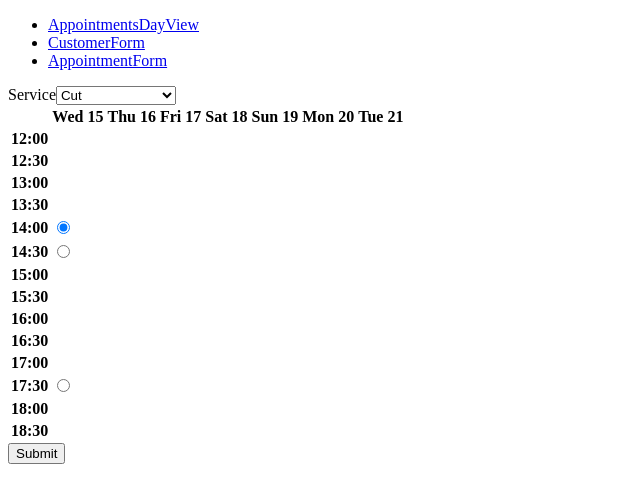
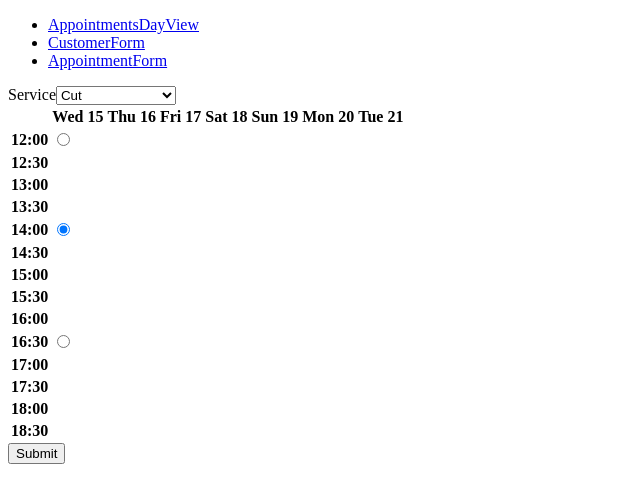
Before and after one commit to aleksandr-kiliushin/react-test-driven-development, a React app: page /appointment-form in a window 1280 px wide. Shown: the top 502 px of the page, without its empty margins (0-640 px from the left). Built offline with nearby package versions, Linux system fonts and the light colour scheme.

Commit message:
ch2-cleanup: Refactor tests

```diff
--- a/src/sampleData/someTimeSlots.ts
+++ b/src/sampleData/someTimeSlots.ts
@@ -1,19 +1,27 @@
 const aTimeSlotTodayAt_14_00 = new Date()
 aTimeSlotTodayAt_14_00.setHours(14)
 aTimeSlotTodayAt_14_00.setMinutes(0)
+aTimeSlotTodayAt_14_00.setSeconds(0)
+aTimeSlotTodayAt_14_00.setMilliseconds(0)
 
 const aTimeSlotTodayAt_16_30 = new Date()
-aTimeSlotTodayAt_16_30.setHours(16, 0, 0, 0)
-aTimeSlotTodayAt_16_30.setHours(16, 30, 0, 0)
+aTimeSlotTodayAt_16_30.setHours(16)
+aTimeSlotTodayAt_16_30.setMinutes(30)
+aTimeSlotTodayAt_16_30.setSeconds(0)
+aTimeSlotTodayAt_16_30.setMilliseconds(0)
 
 const aTimeSlotTomorrowAt_12_00 = new Date()
 aTimeSlotTomorrowAt_12_00.setDate(new Date().getDate() + 1)
 aTimeSlotTomorrowAt_12_00.setHours(12)
 aTimeSlotTomorrowAt_12_00.setMinutes(0)
+aTimeSlotTomorrowAt_12_00.setSeconds(0)
+aTimeSlotTomorrowAt_12_00.setMilliseconds(0)
 
 const aTimeSlotInAWeekAt_17_30 = new Date()
 aTimeSlotInAWeekAt_17_30.setDate(new Date().getDate() + 6)
 aTimeSlotInAWeekAt_17_30.setHours(17)
 aTimeSlotInAWeekAt_17_30.setMinutes(30)
+aTimeSlotInAWeekAt_17_30.setSeconds(0)
+aTimeSlotInAWeekAt_17_30.setMilliseconds(0)
 
 export { aTimeSlotTodayAt_14_00, aTimeSlotTodayAt_16_30, aTimeSlotTomorrowAt_12_00, aTimeSlotInAWeekAt_17_30 }
--- a/src/views/App.tsx
+++ b/src/views/App.tsx
@@ -3,6 +3,7 @@ import { Link, Route, Routes } from "react-router-dom"
 
 import { TODO_MAKE_DATE_RANDOM_TOO_randomAppointments } from "#sampleData/randomAppointments"
 import { aCustomer1 } from "#sampleData/someCustomers"
+import { aTimeSlotTodayAt_14_00, aTimeSlotTodayAt_16_30, aTimeSlotTomorrowAt_12_00 } from "#sampleData/someTimeSlots"
 
 import { AppointmentForm } from "./AppointmentForm"
 import { AppointmentsDayView } from "./AppointmentsDayView"
@@ -44,11 +45,7 @@ export const App: React.FC = () => {
           element={
             <AppointmentForm
               availableServiceNames={["Cut", "Blow-dry", "Cut & color", "Beard trim", "Cut & beard trim", "Extensions"]}
-              availableTimeSlots={[
-                { startsAt: new Date().setHours(14, 0, 0, 0) },
-                { startsAt: new Date().setHours(14, 30, 0, 0) },
-                { startsAt: new Date().setHours(17, 30, 0, 0) },
-              ]}
+              availableTimeSlots={[aTimeSlotTodayAt_14_00, aTimeSlotTodayAt_16_30, aTimeSlotTomorrowAt_12_00]}
               onSubmit={(formValues) => {
                 console.log(JSON.stringify(formValues, null, 2))
               }}
--- a/src/views/AppointmentForm/RadioButton.tsx
+++ b/src/views/AppointmentForm/RadioButton.tsx
@@ -1,39 +1,39 @@
 import React from "react"
 
-export type TimeSlot = {
-  startsAt: number
-}
+import { IAppointment } from "#types/IAppointment"
 
 interface IProps {
-  availableTimeSlots: TimeSlot[]
-  date: number
-  selectedSlotTimestamp: number | null
-  setSelectedSlotTimestamp: React.Dispatch<React.SetStateAction<number | null>>
-  slotTimestamp: TimeSlot["startsAt"]
+  availableTimeSlots: IAppointment["timeSlot"][]
+  date: Date
+  selectedTimeSlot: Date | null
+  setSelectedTimeSlot: React.Dispatch<React.SetStateAction<Date | null>>
+  slotTimestamp: IAppointment["timeSlot"]
 }
 
 export const RadioButton: React.FC<IProps> = ({
   availableTimeSlots,
   date,
-  selectedSlotTimestamp,
-  setSelectedSlotTimestamp,
+  selectedTimeSlot,
+  setSelectedTimeSlot,
   slotTimestamp,
 }) => {
   const anAppointmenTimestamp = new Date(date)
   anAppointmenTimestamp.setHours(new Date(slotTimestamp).getHours())
   anAppointmenTimestamp.setMinutes(new Date(slotTimestamp).getMinutes())
 
-  const isChecked = selectedSlotTimestamp === slotTimestamp
+  if (selectedTimeSlot === null) return null
 
-  if (availableTimeSlots.some((aSlot) => aSlot.startsAt === anAppointmenTimestamp.valueOf())) {
+  const isChecked = selectedTimeSlot.toString() === slotTimestamp.toString()
+
+  if (availableTimeSlots.some((aSlot) => aSlot.toString() === anAppointmenTimestamp.toString())) {
     return (
       <td>
         <input
           checked={isChecked}
           name="startsAt"
-          onChange={(event) => setSelectedSlotTimestamp(parseInt(event.target.value))}
+          onChange={(event) => setSelectedTimeSlot(new Date(parseInt(event.target.value)))}
           type="radio"
-          value={anAppointmenTimestamp.valueOf().toString()}
+          value={anAppointmenTimestamp.toString()}
         />
       </td>
     )
--- a/src/views/AppointmentForm/TimeSlotTable.tsx
+++ b/src/views/AppointmentForm/TimeSlotTable.tsx
@@ -1,6 +1,8 @@
 import React from "react"
 
-import { RadioButton, TimeSlot } from "./RadioButton"
+import { IAppointment } from "#types/IAppointment"
+
+import { RadioButton } from "./RadioButton"
 
 const getDailyTimeSlots = ({
   salonClosesAt,
@@ -8,38 +10,38 @@ const getDailyTimeSlots = ({
 }: {
   salonClosesAt: number
   salonOpensAt: number
-}): number[] => {
+}): Date[] => {
   const totalSlots = (salonClosesAt - salonOpensAt) * 2
   const startTime = new Date().setHours(salonOpensAt, 0, 0, 0)
   const increment = 30 * 60 * 1000
   return Array(totalSlots)
-    .fill([startTime])
-    .reduce((acc, _, i) => acc.concat([startTime + i * increment]))
+    .fill([new Date(startTime)])
+    .reduce((acc, _, i) => acc.concat([new Date(startTime + i * increment)]))
 }
 
-const getWeeklyDateValues = ({ startDate }: { startDate: Date }): number[] => {
+const getWeeklyDateValues = ({ startDate }: { startDate: Date }): Date[] => {
   const midnight = new Date(startDate).setHours(0, 0, 0, 0)
   const increment = 24 * 60 * 60 * 1000
   return Array(7)
-    .fill([midnight])
-    .reduce((acc, _, i) => acc.concat([midnight + i * increment]))
+    .fill([new Date(midnight)])
+    .reduce((acc, _, i) => acc.concat([new Date(midnight + i * increment)]))
 }
 
-const timestampToTimeString = (timestamp: number) => {
-  return new Date(timestamp).toTimeString().substring(0, 5)
+const timestampToTimeString = (timestamp: Date) => {
+  return timestamp.toTimeString().substring(0, 5)
 }
 
-const shortenDate = ({ timestamp }: { timestamp: number }) => {
-  const [day, , dayOfMonth] = new Date(timestamp).toDateString().split(" ")
+const shortenDate = ({ aDate }: { aDate: Date }) => {
+  const [day, , dayOfMonth] = aDate.toDateString().split(" ")
   return `${day} ${dayOfMonth}`
 }
 
 interface IProps {
-  availableTimeSlots: TimeSlot[]
+  availableTimeSlots: IAppointment["timeSlot"][]
   salonClosesAt: number
   salonOpensAt: number
-  selectedSlotTimestamp: number | null
-  setSelectedSlotTimestamp: React.Dispatch<React.SetStateAction<number | null>>
+  selectedTimeSlot: Date | null
+  setSelectedTimeSlot: React.Dispatch<React.SetStateAction<Date | null>>
   today: Date
 }
 
@@ -47,8 +49,8 @@ export const TimeSlotTable: React.FC<IProps> = ({
   availableTimeSlots,
   salonClosesAt,
   salonOpensAt,
-  selectedSlotTimestamp,
-  setSelectedSlotTimestamp,
+  selectedTimeSlot,
+  setSelectedTimeSlot,
   today,
 }) => {
   const theFollowingWeekDatesTimestamps = getWeeklyDateValues({ startDate: today })
@@ -59,23 +61,23 @@ export const TimeSlotTable: React.FC<IProps> = ({
       <thead>
         <tr>
           <th />
-          {theFollowingWeekDatesTimestamps.map((aDateTimestamp) => {
-            return <th key={aDateTimestamp}>{shortenDate({ timestamp: aDateTimestamp })}</th>
+          {theFollowingWeekDatesTimestamps.map((aDate) => {
+            return <th key={aDate.toString()}>{shortenDate({ aDate })}</th>
           })}
         </tr>
       </thead>
       <tbody>
         {timeSlotsTimestamps.map((aTimestamp) => (
-          <tr key={aTimestamp}>
+          <tr key={aTimestamp.toString()}>
             <th>{timestampToTimeString(aTimestamp)}</th>
-            {theFollowingWeekDatesTimestamps.map((date) => {
+            {theFollowingWeekDatesTimestamps.map((aDate) => {
               return (
                 <RadioButton
                   availableTimeSlots={availableTimeSlots}
-                  date={date}
-                  key={date.toString()}
-                  selectedSlotTimestamp={selectedSlotTimestamp}
-                  setSelectedSlotTimestamp={setSelectedSlotTimestamp}
+                  date={aDate}
+                  key={aDate.toString()}
+                  selectedTimeSlot={selectedTimeSlot}
+                  setSelectedTimeSlot={setSelectedTimeSlot}
                   slotTimestamp={aTimestamp}
                 />
               )
--- a/src/views/AppointmentForm/index.tsx
+++ b/src/views/AppointmentForm/index.tsx
@@ -1,15 +1,16 @@
 import React from "react"
 
-import { TimeSlot } from "./RadioButton"
+import { IAppointment } from "#types/IAppointment"
+
 import { TimeSlotTable } from "./TimeSlotTable"
 
 export type IFieldName = "serviceName"
 
 interface IProps {
-  availableTimeSlots: TimeSlot[]
+  availableTimeSlots: IAppointment["timeSlot"][]
   availableServiceNames: string[]
   defaultServiceName: string
-  onSubmit(formValues: { serviceName: string; slotTimestamp: string }): void
+  onSubmit(formValues: { serviceName: string; timeSlot: string }): void
   salonClosesAt: number
   salonOpensAt: number
   today: Date
@@ -25,17 +26,15 @@ export const AppointmentForm: React.FC<IProps> = ({
   today,
 }) => {
   const [selectedServiceName, setSelectedServiceName] = React.useState<string>(defaultServiceName)
-  const [selectedSlotTimestamp, setSelectedSlotTimestamp] = React.useState<number | null>(
-    availableTimeSlots[0]?.startsAt || null
-  )
+  const [selectedTimeSlot, setSelectedTimeSlot] = React.useState<Date | null>(availableTimeSlots[0] || null)
 
   return (
     <form
       id="appointment"
       onSubmit={(event) => {
         event.preventDefault()
-        if (selectedSlotTimestamp === null) return
-        onSubmit({ serviceName: selectedServiceName, slotTimestamp: new Date(selectedSlotTimestamp).toString() })
+        if (selectedTimeSlot === null) return
+        onSubmit({ serviceName: selectedServiceName, timeSlot: selectedTimeSlot.toString() })
       }}
     >
       <label htmlFor="serviceName">Service</label>
@@ -55,8 +54,8 @@ export const AppointmentForm: React.FC<IProps> = ({
         availableTimeSlots={availableTimeSlots}
         salonClosesAt={salonClosesAt}
         salonOpensAt={salonOpensAt}
-        selectedSlotTimestamp={selectedSlotTimestamp}
-        setSelectedSlotTimestamp={setSelectedSlotTimestamp}
+        selectedTimeSlot={selectedTimeSlot}
+        setSelectedTimeSlot={setSelectedTimeSlot}
         today={today}
       />
       <input type="submit" />
```
Also changed, not shown: 2 other files (tests, documents, lock files or other folders).
